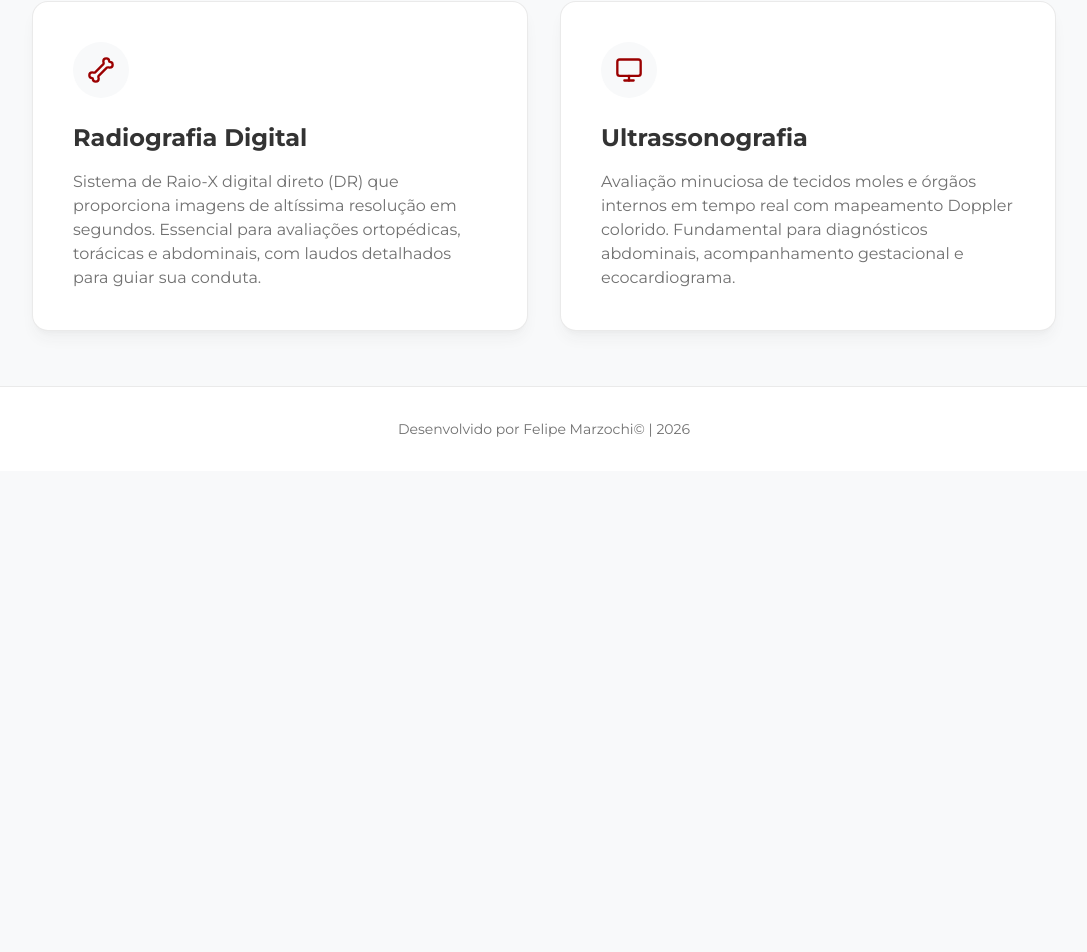
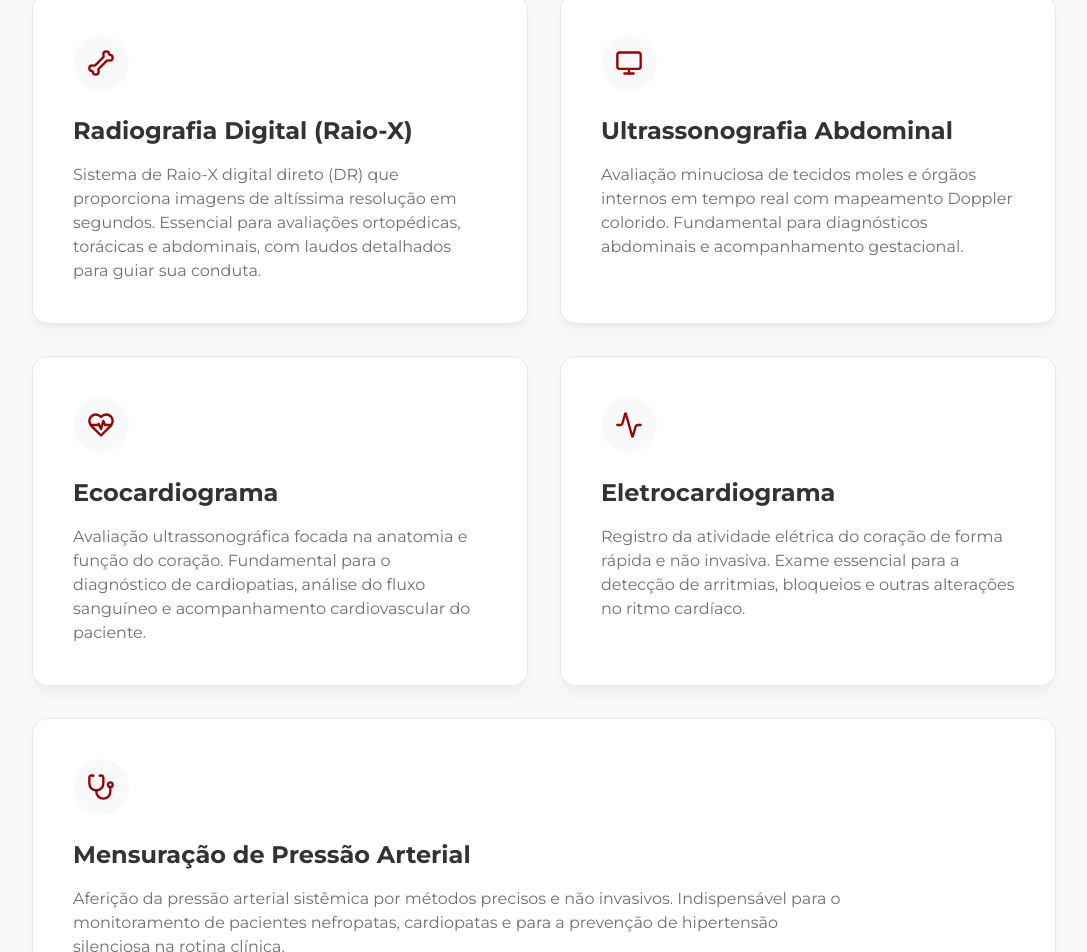
Before and after one commit to Fmarzochi/unilab, a Next.js app in the folder frontend/: page /imagem in a window 1280 px wide. Shown: the part 447-1399 px from the top of the page, without its empty margins (96-1183 px from the left). Before the commit the page ends 918 px from the top, so only its background shows below. Built offline with nearby package versions, Linux system fonts and the light colour scheme.

Commit message:
Adicionei os exames de Ecocardiograma, Eletrocardiograma e Pressão Arterial na página de Diagnóstico por Imagem, criando cards com ícones específicos e textos profissionais sem alterar a responsividade

```diff
--- a/frontend/src/app/imagem/page.tsx
+++ b/frontend/src/app/imagem/page.tsx
@@ -1,7 +1,7 @@
 "use client";
 
 import { motion } from "framer-motion";
-import { Monitor, Bone } from "lucide-react";
+import { Monitor, Bone, HeartPulse, Activity, Stethoscope } from "lucide-react";
 
 export default function Imagem() {
   return (
@@ -25,6 +25,8 @@ export default function Imagem() {
         </motion.div>
 
         <div className="grid grid-cols-1 lg:grid-cols-2 gap-4 sm:gap-6 lg:gap-8 max-w-5xl mx-auto">
+
+          {/* Card 1: Raio-X */}
           <motion.div
             initial={{ opacity: 0, x: -20 }}
             animate={{ opacity: 1, x: 0 }}
@@ -35,13 +37,14 @@ export default function Imagem() {
               <Bone className="w-6 h-6 sm:w-7 sm:h-7" />
             </div>
             <h2 className="text-xl sm:text-2xl font-bold text-unilab-gray mb-3 sm:mb-4 group-hover:text-unilab-red transition-colors">
-              Radiografia Digital
+              Radiografia Digital (Raio-X)
             </h2>
             <p className="text-sm sm:text-base text-unilab-gray/70 leading-relaxed">
               Sistema de Raio-X digital direto (DR) que proporciona imagens de altíssima resolução em segundos. Essencial para avaliações ortopédicas, torácicas e abdominais, com laudos detalhados para guiar sua conduta.
             </p>
           </motion.div>
 
+          {/* Card 2: Ultrassom */}
           <motion.div
             initial={{ opacity: 0, x: 20 }}
             animate={{ opacity: 1, x: 0 }}
@@ -52,12 +55,67 @@ export default function Imagem() {
               <Monitor className="w-6 h-6 sm:w-7 sm:h-7" />
             </div>
             <h2 className="text-xl sm:text-2xl font-bold text-unilab-gray mb-3 sm:mb-4 group-hover:text-unilab-red transition-colors">
-              Ultrassonografia
+              Ultrassonografia Abdominal
             </h2>
             <p className="text-sm sm:text-base text-unilab-gray/70 leading-relaxed">
-              Avaliação minuciosa de tecidos moles e órgãos internos em tempo real com mapeamento Doppler colorido. Fundamental para diagnósticos abdominais, acompanhamento gestacional e ecocardiograma.
+              Avaliação minuciosa de tecidos moles e órgãos internos em tempo real com mapeamento Doppler colorido. Fundamental para diagnósticos abdominais e acompanhamento gestacional.
             </p>
           </motion.div>
+
+          {/* Card 3: Ecocardiograma */}
+          <motion.div
+            initial={{ opacity: 0, x: -20 }}
+            animate={{ opacity: 1, x: 0 }}
+            transition={{ duration: 0.6, delay: 0.4, ease: "easeOut" }}
+            className="bg-unilab-white p-6 sm:p-8 lg:p-10 rounded-2xl border border-unilab-gray/10 shadow-lg shadow-unilab-gray/5 hover:border-unilab-red/20 hover:shadow-xl hover:shadow-unilab-red/5 transition-all group flex flex-col items-center sm:items-start text-center sm:text-left"
+          >
+            <div className="w-12 h-12 sm:w-14 sm:h-14 rounded-full bg-unilab-offWhite flex items-center justify-center mb-4 sm:mb-6 group-hover:bg-unilab-red group-hover:text-unilab-white text-unilab-red transition-colors">
+              <HeartPulse className="w-6 h-6 sm:w-7 sm:h-7" />
+            </div>
+            <h2 className="text-xl sm:text-2xl font-bold text-unilab-gray mb-3 sm:mb-4 group-hover:text-unilab-red transition-colors">
+              Ecocardiograma
+            </h2>
+            <p className="text-sm sm:text-base text-unilab-gray/70 leading-relaxed">
+              Avaliação ultrassonográfica focada na anatomia e função do coração. Fundamental para o diagnóstico de cardiopatias, análise do fluxo sanguíneo e acompanhamento cardiovascular do paciente.
+            </p>
+          </motion.div>
+
+          {/* Card 4: Eletrocardiograma */}
+          <motion.div
+            initial={{ opacity: 0, x: 20 }}
+            animate={{ opacity: 1, x: 0 }}
+            transition={{ duration: 0.6, delay: 0.5, ease: "easeOut" }}
+            className="bg-unilab-white p-6 sm:p-8 lg:p-10 rounded-2xl border border-unilab-gray/10 shadow-lg shadow-unilab-gray/5 hover:border-unilab-red/20 hover:shadow-xl hover:shadow-unilab-red/5 transition-all group flex flex-col items-center sm:items-start text-center sm:text-left"
+          >
+            <div className="w-12 h-12 sm:w-14 sm:h-14 rounded-full bg-unilab-offWhite flex items-center justify-center mb-4 sm:mb-6 group-hover:bg-unilab-red group-hover:text-unilab-white text-unilab-red transition-colors">
+              <Activity className="w-6 h-6 sm:w-7 sm:h-7" />
+            </div>
+            <h2 className="text-xl sm:text-2xl font-bold text-unilab-gray mb-3 sm:mb-4 group-hover:text-unilab-red transition-colors">
+              Eletrocardiograma
+            </h2>
+            <p className="text-sm sm:text-base text-unilab-gray/70 leading-relaxed">
+              Registro da atividade elétrica do coração de forma rápida e não invasiva. Exame essencial para a detecção de arritmias, bloqueios e outras alterações no ritmo cardíaco.
+            </p>
+          </motion.div>
+
+          {/* Card 5: Pressão Arterial */}
+          <motion.div
+            initial={{ opacity: 0, y: 20 }}
+            animate={{ opacity: 1, y: 0 }}
+            transition={{ duration: 0.6, delay: 0.6, ease: "easeOut" }}
+            className="lg:col-span-2 bg-unilab-white p-6 sm:p-8 lg:p-10 rounded-2xl border border-unilab-gray/10 shadow-lg shadow-unilab-gray/5 hover:border-unilab-red/20 hover:shadow-xl hover:shadow-unilab-red/5 transition-all group flex flex-col items-center sm:items-start text-center sm:text-left"
+          >
+            <div className="w-12 h-12 sm:w-14 sm:h-14 rounded-full bg-unilab-offWhite flex items-center justify-center mb-4 sm:mb-6 group-hover:bg-unilab-red group-hover:text-unilab-white text-unilab-red transition-colors">
+              <Stethoscope className="w-6 h-6 sm:w-7 sm:h-7" />
+            </div>
+            <h2 className="text-xl sm:text-2xl font-bold text-unilab-gray mb-3 sm:mb-4 group-hover:text-unilab-red transition-colors">
+              Mensuração de Pressão Arterial
+            </h2>
+            <p className="text-sm sm:text-base text-unilab-gray/70 leading-relaxed max-w-3xl">
+              Aferição da pressão arterial sistêmica por métodos precisos e não invasivos. Indispensável para o monitoramento de pacientes nefropatas, cardiopatas e para a prevenção de hipertensão silenciosa na rotina clínica.
+            </p>
+          </motion.div>
+
         </div>
       </div>
     </div>
```
